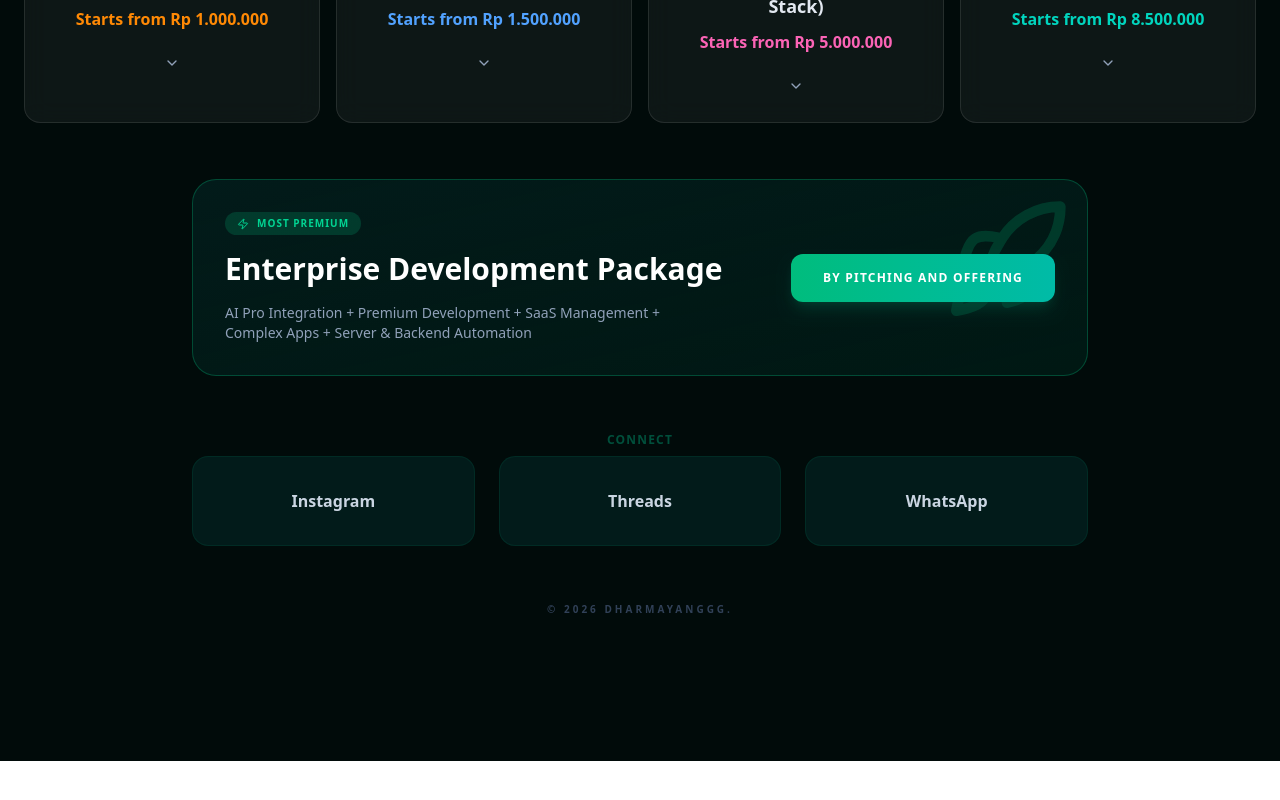
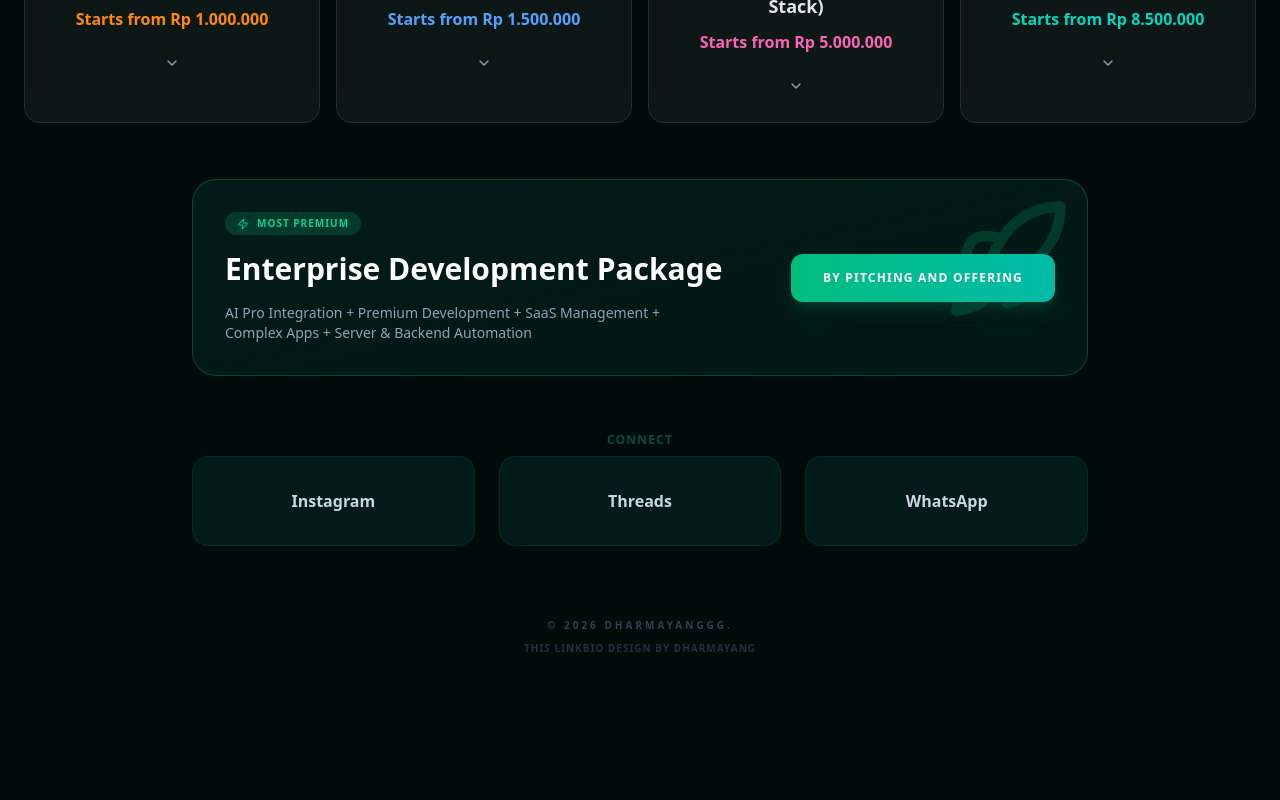
Before and after one commit to dharmayanggg/Dharma-LinkBio, a React (Vite) app: page / in a window 1280 px wide. Shown: the part 3564-4364 px from the top of the page. Before the commit the page ends 4325 px from the top, so only its background shows below. Built offline with nearby package versions, Linux system fonts and the light colour scheme.

Commit message:
feat: Enhance footer with attribution and spacing
Adds a new line to the footer attributing the linkbio design to dharmayang.
Increases margin-top and margin-bottom for better visual spacing.
Adjusts text color for better contrast in dark mode.

```diff
--- a/src/App.tsx
+++ b/src/App.tsx
@@ -949,8 +949,9 @@ export default function App() {
         </section>
 
         {/* Footer */}
-        <footer className={`mt-4 mb-4 text-center text-[10px] font-black uppercase tracking-[0.3em] ${isDarkMode ? 'text-slate-700' : 'text-slate-300'}`}>
-          <p>© {new Date().getFullYear()} Dharmayanggg.</p>
+        <footer className={`mt-8 mb-8 text-center space-y-2 ${isDarkMode ? 'text-slate-700' : 'text-slate-400'}`}>
+          <p className="text-[10px] font-black uppercase tracking-[0.3em]">© {new Date().getFullYear()} Dharmayanggg.</p>
+          <p className="text-[10px] font-bold uppercase tracking-widest opacity-70">This linkbio design by dharmayang</p>
         </footer>
 
       </main>
```
